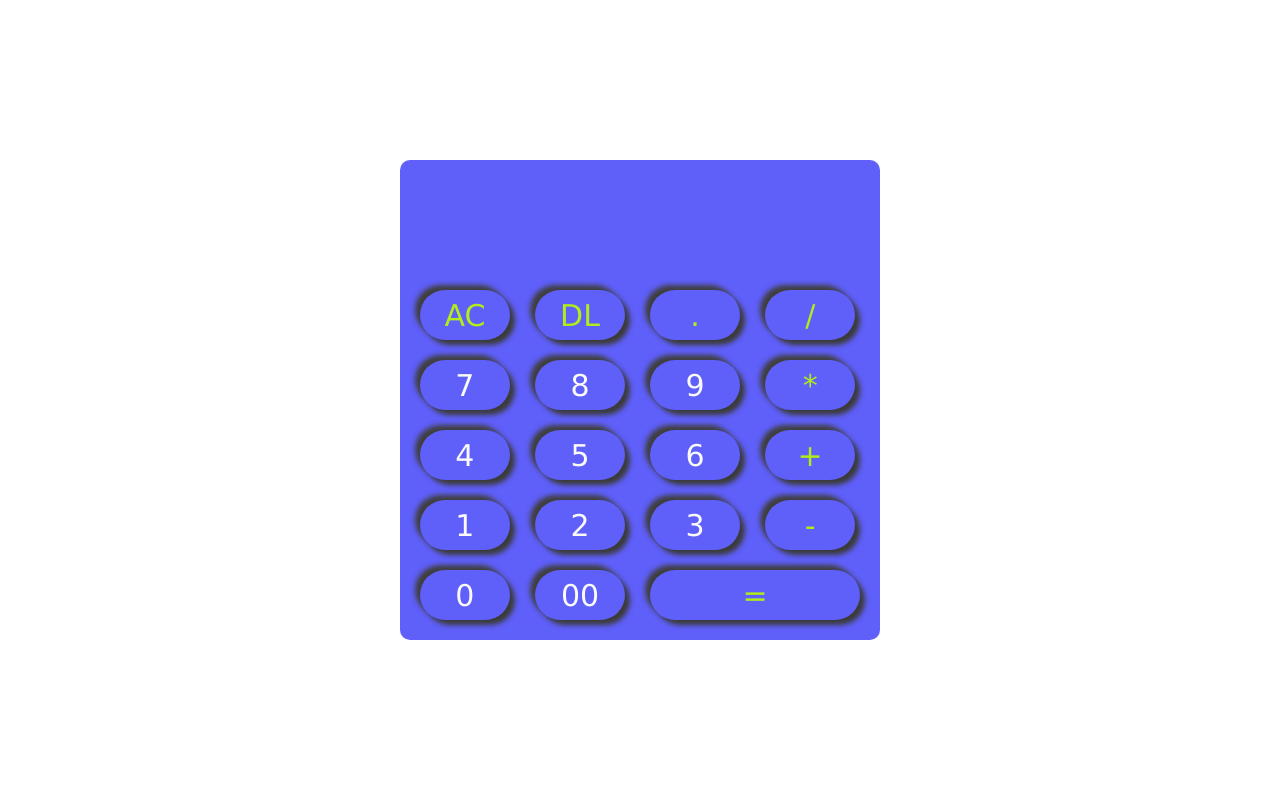
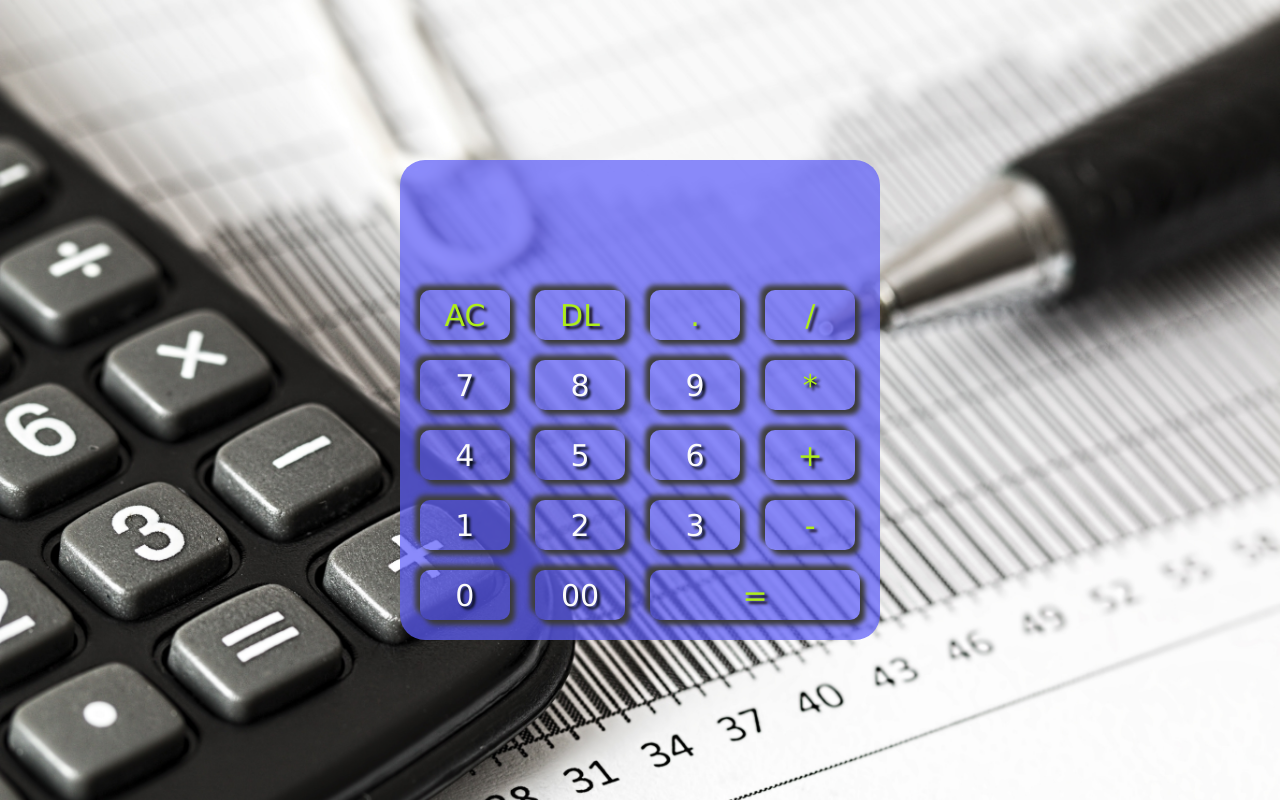
Before and after one commit to RushiJaware/calculator, a plain HTML site: page index.html in a window 1280 px wide. Drawn offline with Linux system fonts and the light colour scheme.

Commit message:
background changes

```diff
--- a/css/style.css
+++ b/css/style.css
@@ -5,10 +5,13 @@
     box-sizing: border-box;
 
 }
-body{
-    background-image: url(abc.jpg);
+
+body {
+    background-image: url(pxl.jpg);
     background-size: cover;
+
 }
+
 .container {
     width: 100%;
     height: 100vh;
@@ -19,9 +22,9 @@ body{
 }
 
 .calculator {
-    background: rgb(95, 95, 250);
+    background: rgba(95, 95, 250, 0.726);
     padding: 10px;
-    border-radius: 10px;
+    border-radius: 25px;
 }
 
 .calculator form input {
@@ -29,13 +32,16 @@ body{
     outline: 0;
     width: 90px;
     height: 50px;
-    border-radius: 25px;
+    border-radius: 10px;
     box-shadow: -5px -5px 5px rgb(63, 63, 61), 5px 5px 5px rgb(59, 59, 56);
     background: transparent;
     font-size: 30px;
     color: rgb(250, 250, 250);
+
+    text-shadow: 3px 3px 3px rgb(0, 7, 7);
     margin: 10px;
     cursor: pointer;
+
 
 }
 
@@ -58,7 +64,8 @@ form input.equal {
     width: 210px;
 }
 
-form input.operator{
+form input.operator {
     color: rgb(174, 238, 25);
+    text-shadow: 3px 3px 3px rgb(8, 0, 0);
 
 }
```
Also changed, not shown: css/pxl.jpg (added), 3 other files.
